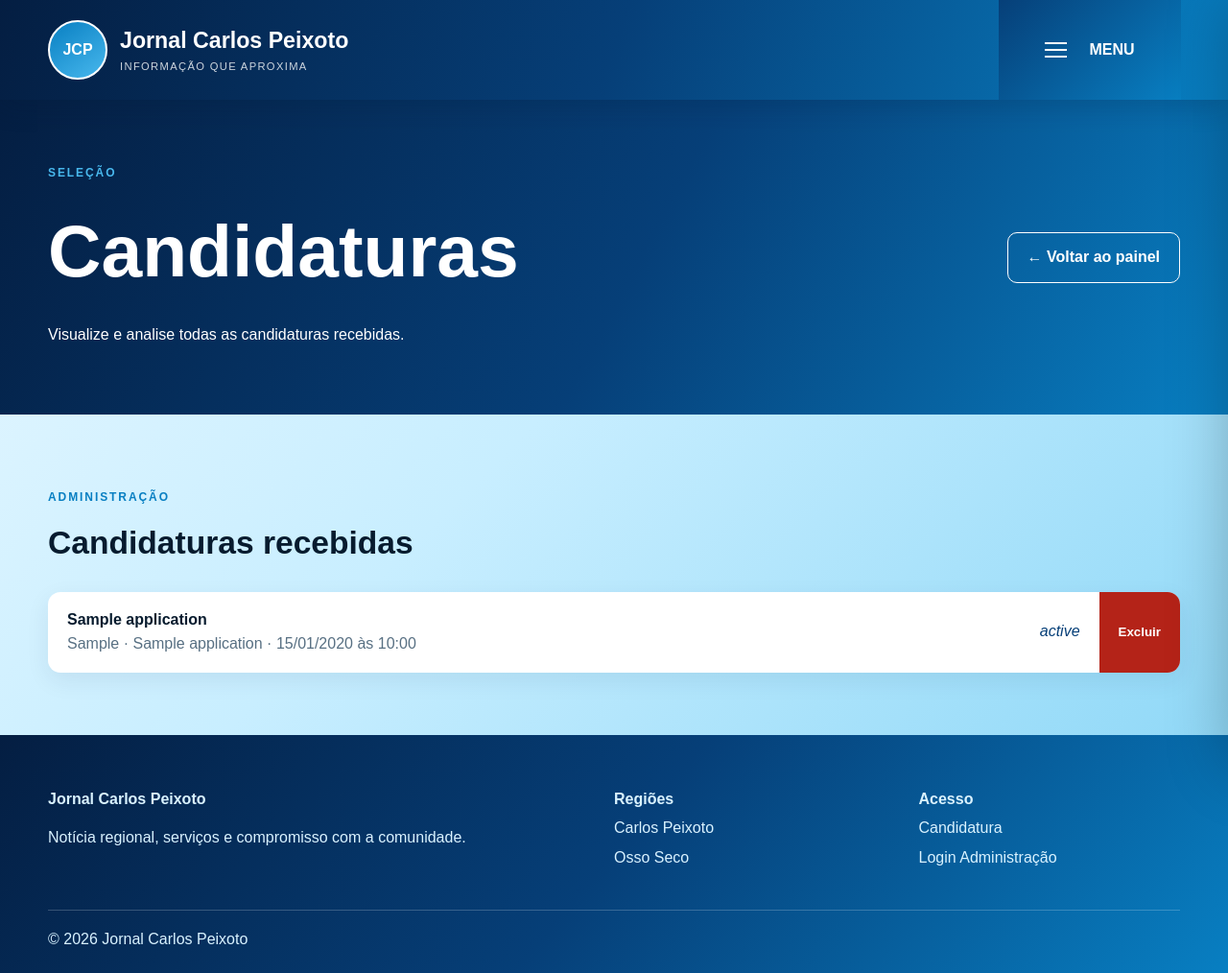
After one commit to baianaoo105/CarlosPeixoto, a Flask app: page /admin/candidaturas in a window 1280 px wide. The commit adds this page. Shown: the whole page at 96% size. Run offline with Flask 3, Linux system fonts and the light colour scheme; the visitor is signed in with stand-in values (Sample User, id 1); tables that the repository leaves empty hold one stand-in row (values such as "Sample post"); some libraries are stand-ins or nearby versions.

Commit message:
Pronto3.3

```diff
--- a/app.py
+++ b/app.py
@@ -314,11 +314,17 @@ def logout():
 @admin_required
 def admin():
     counts = {"noticias": db.session.scalar(db.select(func.count(News.id))), "videos": db.session.scalar(db.select(func.count(Video.id))), "profissionais": db.session.scalar(db.select(func.count(Professional.id))), "eventos": db.session.scalar(db.select(func.count(Event.id))), "candidaturas": db.session.scalar(db.select(func.count(Application.id)))}
-    applications = db.session.execute(db.select(Application).order_by(Application.created_at.desc()).limit(10)).scalars().all()
     news_items = db.session.execute(db.select(News).order_by(News.created_at.desc())).scalars().all()
     video_items = db.session.execute(db.select(Video).order_by(Video.created_at.desc())).scalars().all()
     professional_items = db.session.execute(db.select(Professional).order_by(Professional.id.desc())).scalars().all()
-    return render_template("admin.html", counts=counts, applications=applications, news_items=news_items, video_items=video_items, professional_items=professional_items)
+    return render_template("admin.html", counts=counts, news_items=news_items, video_items=video_items, professional_items=professional_items)
+
+
+@app.route("/admin/candidaturas")
+@admin_required
+def admin_applications():
+    applications = db.session.execute(db.select(Application).order_by(Application.created_at.desc())).scalars().all()
+    return render_template("admin_applications.html", applications=applications)
 
 
 @app.route("/admin/evento", methods=["GET", "POST"])
@@ -447,7 +453,7 @@ def delete_application(item_id):
     db.session.delete(item)
     db.session.commit()
     flash("Candidatura excluída.", "success")
-    return redirect(url_for("admin"))
+    return redirect(url_for("admin_applications"))
 
 
 @app.route("/saude")
--- a/templates/admin.html
+++ b/templates/admin.html
@@ -4,7 +4,7 @@
 <section class="admin-hero"><div class="container"><div><p class="eyebrow">Administração</p><h1>Painel editorial</h1><p>Atualize o portal e acompanhe as candidaturas.</p></div><a class="button outline" href="{{ url_for('logout') }}">Sair</a></div></section>
 <section class="container section">
   <div class="stats">{% for label,value in counts.items() %}<div><strong>{{ value }}</strong><span>{{ label }}</span></div>{% endfor %}</div>
-  <div class="admin-actions"><a href="{{ url_for('admin_news') }}">+ Nova notícia</a><a href="{{ url_for('admin_video') }}">+ Novo vídeo</a><a href="{{ url_for('admin_professional') }}">+ Novo profissional</a><a href="{{ url_for('admin_event') }}">+ Novo evento</a></div>
+  <div class="admin-actions"><a href="{{ url_for('admin_news') }}">+ Nova notícia</a><a href="{{ url_for('admin_video') }}">+ Novo vídeo</a><a href="{{ url_for('admin_professional') }}">+ Novo profissional</a><a href="{{ url_for('admin_event') }}">+ Novo evento</a><a href="{{ url_for('admin_applications') }}">+ Candidaturas</a></div>
 
   <div class="content-managers">
     <section class="content-manager">
@@ -21,7 +21,5 @@
     </section>
   </div>
 
-  <div class="section-head applications-heading"><div><p class="eyebrow">Seleção</p><h2>Candidaturas recentes</h2></div></div>
-  <div class="application-list">{% for item in applications %}<article class="application-row"><a class="application-main" href="{{ url_for('admin_application',item_id=item.id) }}"><div><b>{{ item.minecraft_name }}</b><span>{{ item.area }} · {{ item.discord_name }}</span></div><em class="status">{{ item.status }}</em></a><form method="post" action="{{ url_for('delete_application',item_id=item.id) }}" onsubmit="return confirm('Deseja realmente excluir esta candidatura?');"><button class="application-delete" type="submit">Excluir</button></form></article>{% else %}<p>Nenhuma candidatura recebida.</p>{% endfor %}</div>
 </section>
 {% endblock %}
--- /dev/null
+++ b/templates/admin_applications.html
@@ -0,0 +1,24 @@
+{% extends 'base.html' %}
+{% block title %}Candidaturas | Administração{% endblock %}
+{% block content %}
+<section class="admin-hero">
+  <div class="container">
+    <div><p class="eyebrow">Seleção</p><h1>Candidaturas</h1><p>Visualize e analise todas as candidaturas recebidas.</p></div>
+    <a class="button outline" href="{{ url_for('admin') }}">← Voltar ao painel</a>
+  </div>
+</section>
+<section class="container section">
+  <div class="section-head"><div><p class="eyebrow">Administração</p><h2>Candidaturas recebidas</h2></div></div>
+  <div class="application-list">
+    {% for item in applications %}
+      <article class="application-row">
+        <a class="application-main" href="{{ url_for('admin_application',item_id=item.id) }}">
+          <div><b>{{ item.minecraft_name }}</b><span>{{ item.area }} · {{ item.discord_name }} · {{ item.created_at.strftime('%d/%m/%Y às %H:%M') }}</span></div>
+          <em class="status">{{ item.status }}</em>
+        </a>
+        <form method="post" action="{{ url_for('delete_application',item_id=item.id) }}" onsubmit="return confirm('Deseja realmente excluir esta candidatura?');"><button class="application-delete" type="submit">Excluir</button></form>
+      </article>
+    {% else %}<div class="content-manager"><p class="empty-manager">Nenhuma candidatura recebida.</p></div>{% endfor %}
+  </div>
+</section>
+{% endblock %}
```
